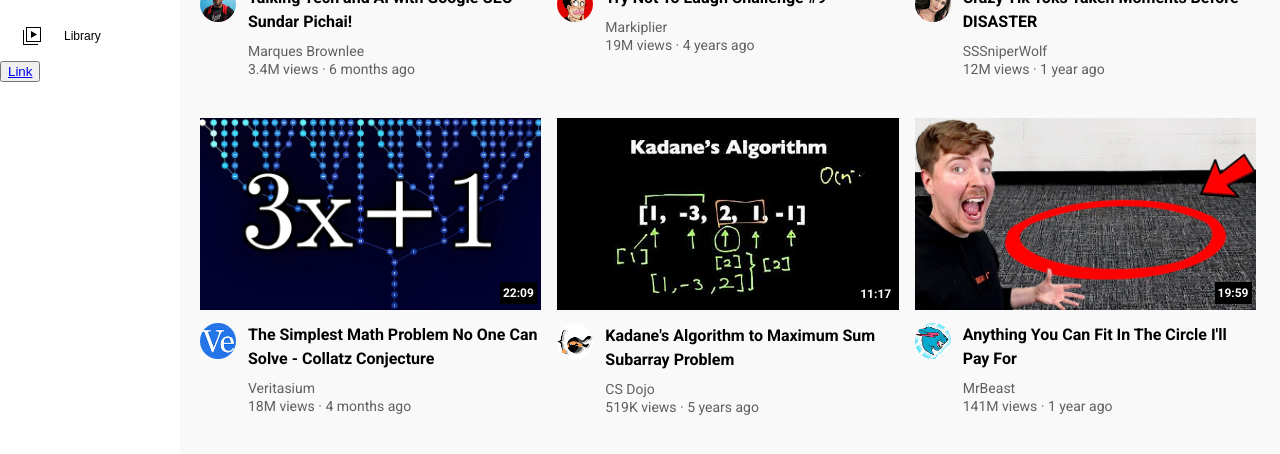
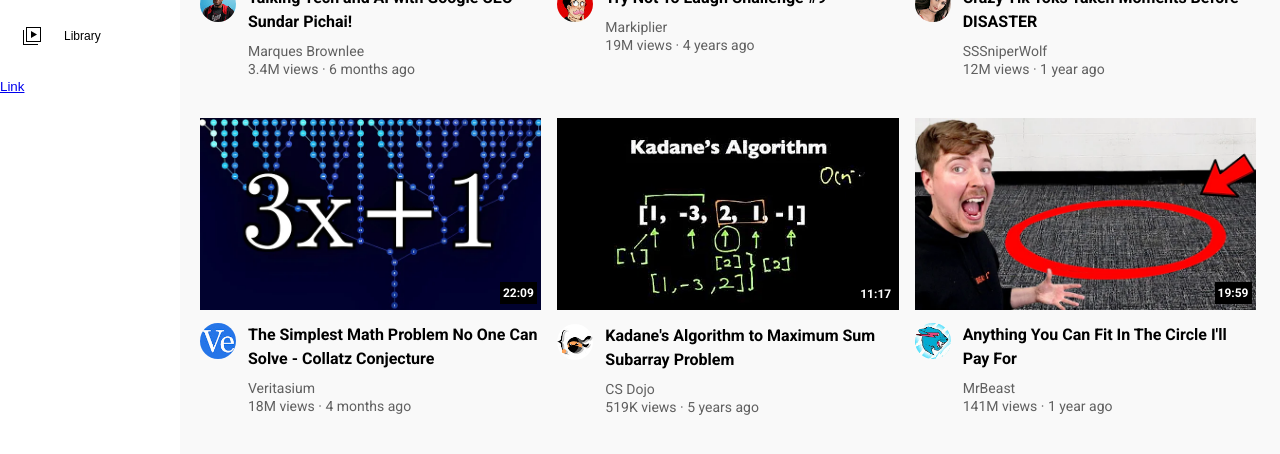
Before and after one commit to Dopeo/YouTubeClone, a plain HTML site: page index.html in a window 1280 px wide. Shown: the part 300-754 px from the top of the page. Drawn offline with Linux system fonts and the light colour scheme.

Commit message:
Add files via upload

```diff
--- a/index.html
+++ b/index.html
@@ -90,8 +90,8 @@
       <div>Library</div>
     </button>
   </div>
-  <div>
-    <button>
+  <div class="sidebar-catergories">
+    <button class="sidebar-button">
     <a href="https://dopeo.github.io/YouTubeClone/test.html">Link</a>
     </button>
   </div>
```
